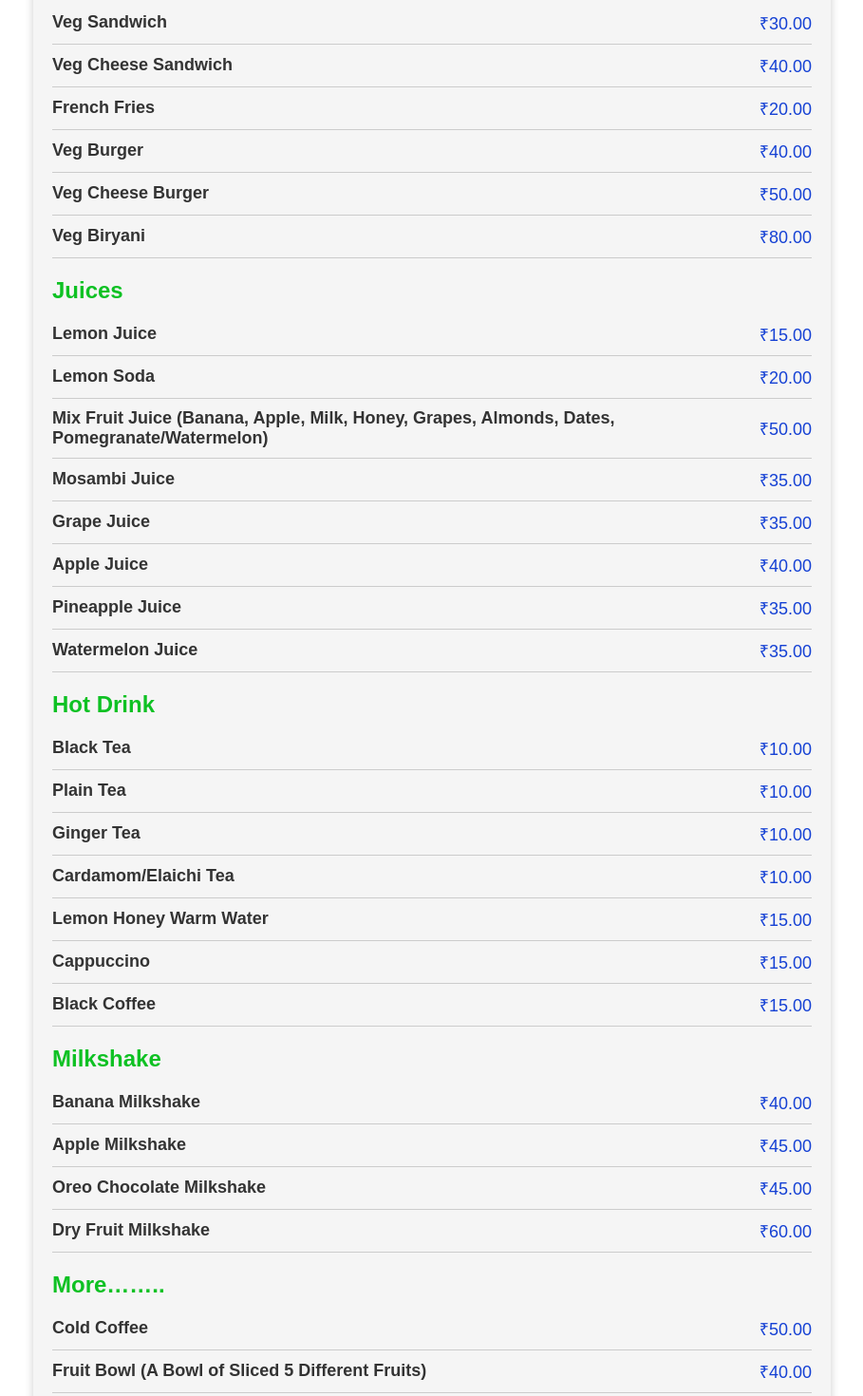
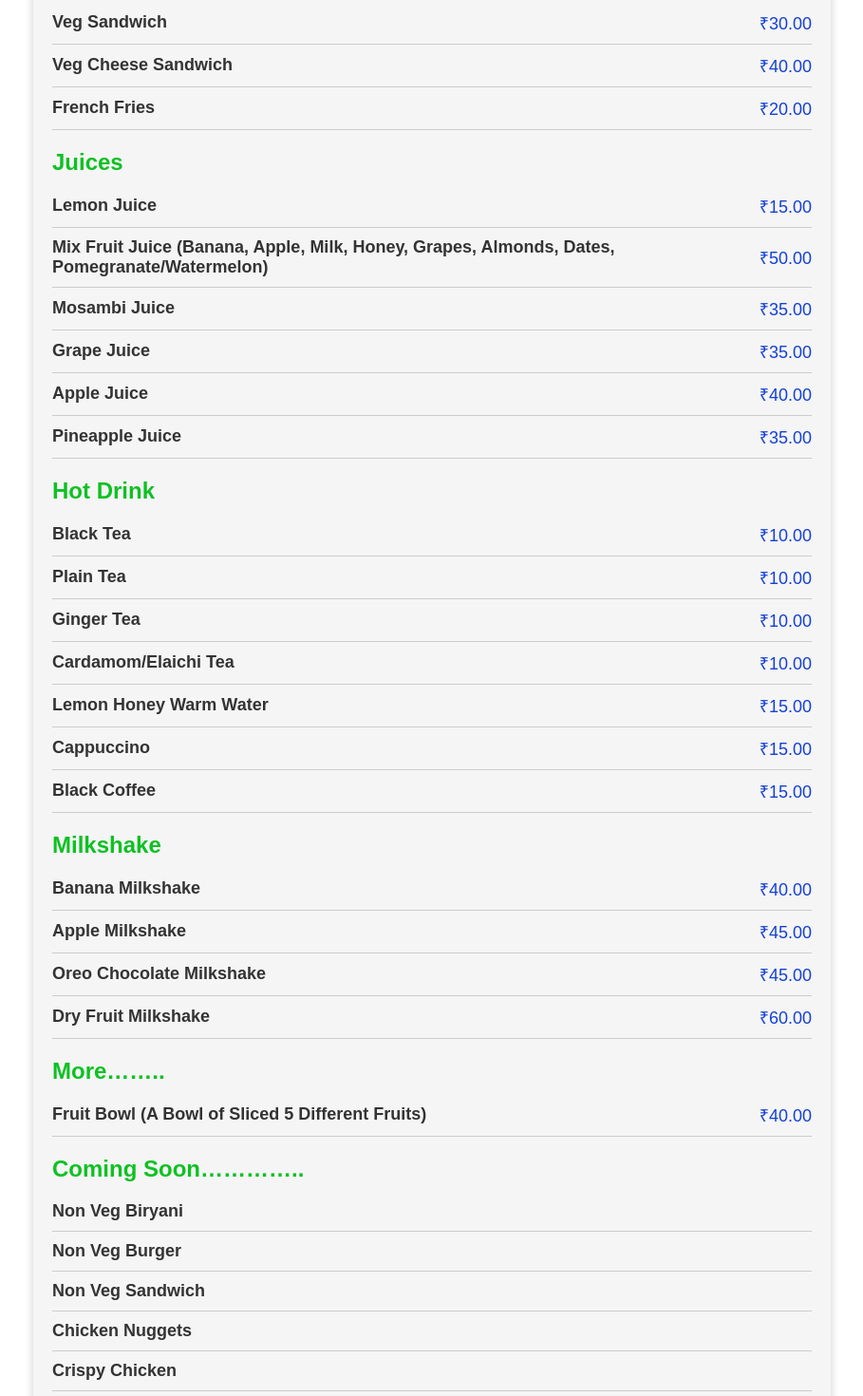
Before and after one commit to trdp30/cafe, a React (Create React App) app: page / in a window 1280 px wide. Shown: the part 220-1690 px from the top of the page at 95% size, without its empty margins (185-1094 px from the left). Built offline with nearby package versions, Linux system fonts and the light colour scheme.

Commit message:
Update menuItems.js

```diff
--- a/src/menuItems.js
+++ b/src/menuItems.js
@@ -5,16 +5,16 @@ export const menuItems = [
       { name: "Veg Sandwich", price: 30 },
       { name: "Veg Cheese Sandwich", price: 40 },
       { name: "French Fries", price: 20 },
-      { name: "Veg Burger", price: 40 },
-      { name: "Veg Cheese Burger", price: 50 },
-      { name: "Veg Biryani", price: 80 }
+      // { name: "Veg Burger", price: 40 },
+      // { name: "Veg Cheese Burger", price: 50 },
+      // { name: "Veg Biryani", price: 80 }
     ]
   },
   {
     category: "Juices",
     items: [
       { name: "Lemon Juice", price: 15 },
-      { name: "Lemon Soda", price: 20 },
+      // { name: "Lemon Soda", price: 20 },
       {
         name: "Mix Fruit Juice (Banana, Apple, Milk, Honey, Grapes, Almonds, Dates, Pomegranate/Watermelon)",
         price: 50
@@ -23,7 +23,7 @@ export const menuItems = [
       { name: "Grape Juice", price: 35 },
       { name: "Apple Juice", price: 40 },
       { name: "Pineapple Juice", price: 35 },
-      { name: "Watermelon Juice", price: 35 }
+      // { name: "Watermelon Juice", price: 35 }
     ]
   },
   {
@@ -50,7 +50,7 @@ export const menuItems = [
   {
     category: "More……..",
     items: [
-      { name: "Cold Coffee", price: 50 },
+      // { name: "Cold Coffee", price: 50 },
       { name: "Fruit Bowl (A Bowl of Sliced 5 Different Fruits)", price: 40 }
     ]
   },
```
